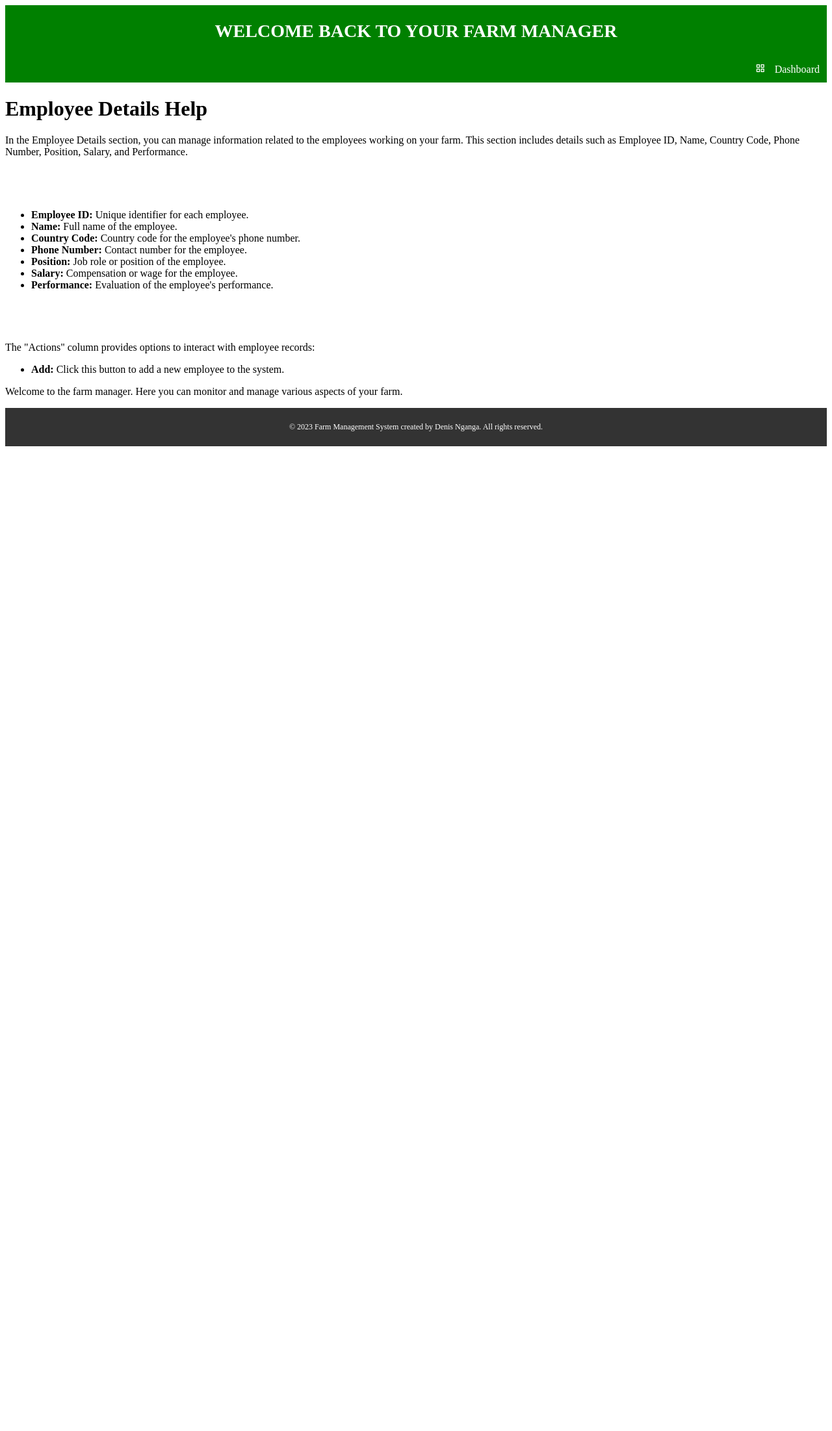
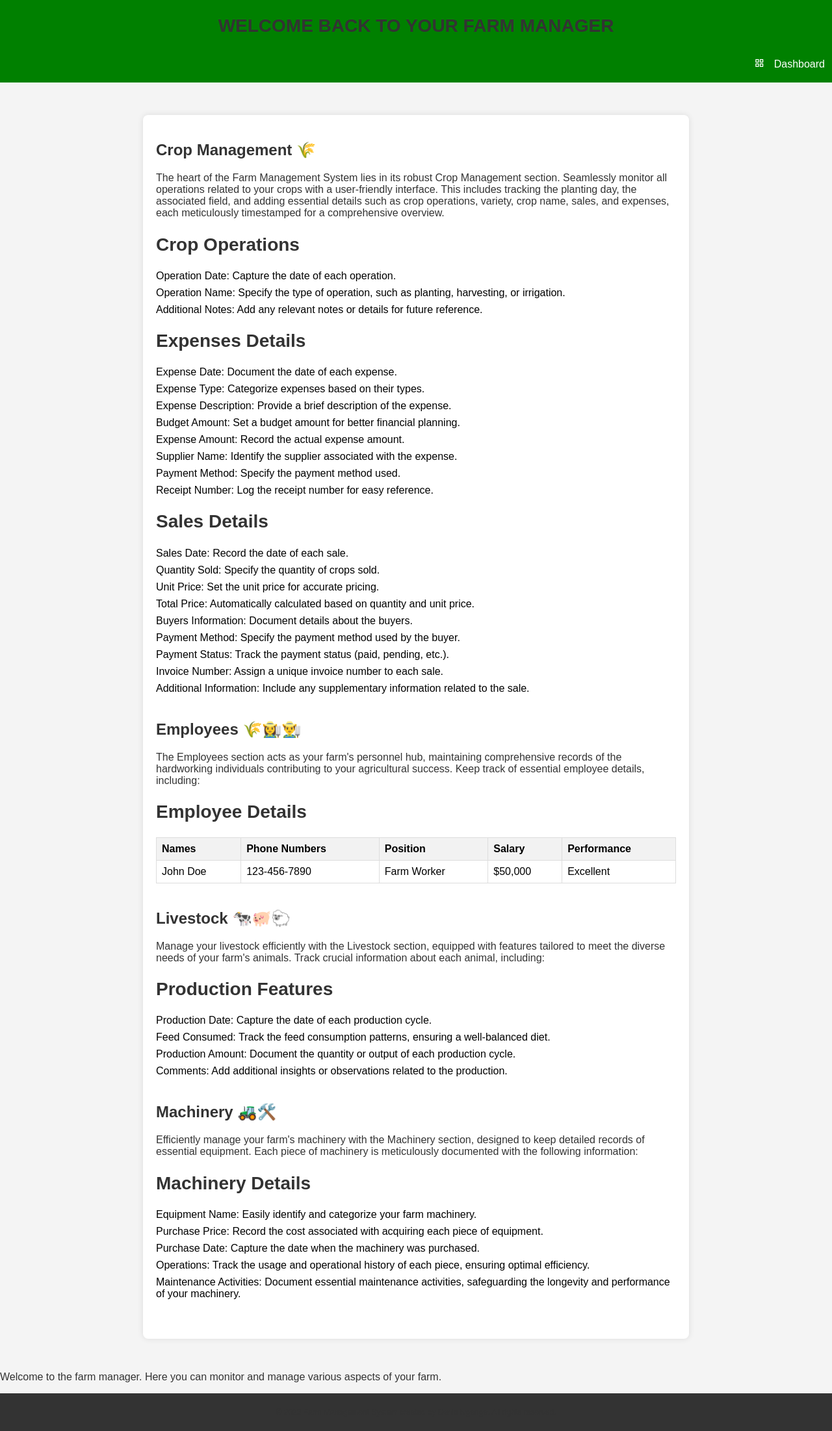
Before and after one commit to Denisganga/Farm_Management_System, a Django app: page /help/ in a window 1280 px wide. Shown: the whole page at 65% size. Before the commit the page ends 687 px from the top, so only its background shows below. Run offline with Django 4.2, Linux system fonts and the light colour scheme.

Commit message:
help template

```diff
--- a/homepage/templates/homepage/help.html
+++ b/homepage/templates/homepage/help.html
@@ -1,32 +1,162 @@
 {%extends 'homepage/base.html'%}
 {%block content%}
+<head>
+    <style>
+        body {
+    font-family: 'Arial', sans-serif;
+    background-color: #f4f4f4;
+    margin: 0;
+}
+
+.help-container {
+    max-width: 800px;
+    margin: 50px auto;
+    background-color: #fff;
+    padding: 20px;
+    border-radius: 8px;
+    box-shadow: 0 0 10px rgba(0, 0, 0, 0.1);
+}
+
+h1, h2, p {
+    color: #333;
+}
+
+.feature {
+    margin-bottom: 40px;
+}
+
+.sub-feature {
+    margin-top: 20px;
+}
+
+ul {
+    list-style-type: none;
+    padding: 0;
+}
+
+li {
+    margin-bottom: 8px;
+}
+
+table {
+    width: 100%;
+    border-collapse: collapse;
+    margin-top: 20px;
+}
+
+th, td {
+    border: 1px solid #ddd;
+    padding: 8px;
+    text-align: left;
+}
+
+th {
+    background-color: #f2f2f2;
+}
+
+    </style>
+</head>
 <body>
     <div class="help-container">
-        <h1>Employee Details Help</h1>
+        <section class="feature">
+            <h1>Crop Management 🌾</h1>
+            <p>The heart of the Farm Management System lies in its robust Crop Management section. Seamlessly monitor all operations related to your crops with a user-friendly interface. This includes tracking the planting day, the associated field, and adding essential details such as crop operations, variety, crop name, sales, and expenses, each meticulously timestamped for a comprehensive overview.</p>
 
-        <p>
-            In the Employee Details section, you can manage information related to the employees working on your farm.
-            This section includes details such as Employee ID, Name, Country Code, Phone Number, Position, Salary, and Performance.
-        </p>
+            <article class="sub-feature">
+                <h2>Crop Operations</h2>
+                <ul>
+                    <li>Operation Date: Capture the date of each operation.</li>
+                    <li>Operation Name: Specify the type of operation, such as planting, harvesting, or irrigation.</li>
+                    <li>Additional Notes: Add any relevant notes or details for future reference.</li>
+                </ul>
+            </article>
 
-        <h2>Fields Explanation:</h2>
-        <ul>
-            <li><strong>Employee ID:</strong> Unique identifier for each employee.</li>
-            <li><strong>Name:</strong> Full name of the employee.</li>
-            <li><strong>Country Code:</strong> Country code for the employee's phone number.</li>
-            <li><strong>Phone Number:</strong> Contact number for the employee.</li>
-            <li><strong>Position:</strong> Job role or position of the employee.</li>
-            <li><strong>Salary:</strong> Compensation or wage for the employee.</li>
-            <li><strong>Performance:</strong> Evaluation of the employee's performance.</li>
-        </ul>
+            <article class="sub-feature">
+                <h2>Expenses Details</h2>
+                <ul>
+                    <li>Expense Date: Document the date of each expense.</li>
+                    <li>Expense Type: Categorize expenses based on their types.</li>
+                    <li>Expense Description: Provide a brief description of the expense.</li>
+                    <li>Budget Amount: Set a budget amount for better financial planning.</li>
+                    <li>Expense Amount: Record the actual expense amount.</li>
+                    <li>Supplier Name: Identify the supplier associated with the expense.</li>
+                    <li>Payment Method: Specify the payment method used.</li>
+                    <li>Receipt Number: Log the receipt number for easy reference.</li>
+                </ul>
+            </article>
 
-        <h2>Actions:</h2>
-        <p>
-            The "Actions" column provides options to interact with employee records:
-            <ul>
-                <li><strong>Add:</strong> Click this button to add a new employee to the system.</li>
-                <!-- You can add more actions as needed -->
-            </ul>
-        </p>
-        </body>
+            <article class="sub-feature">
+                <h2>Sales Details</h2>
+                <ul>
+                    <li>Sales Date: Record the date of each sale.</li>
+                    <li>Quantity Sold: Specify the quantity of crops sold.</li>
+                    <li>Unit Price: Set the unit price for accurate pricing.</li>
+                    <li>Total Price: Automatically calculated based on quantity and unit price.</li>
+                    <li>Buyers Information: Document details about the buyers.</li>
+                    <li>Payment Method: Specify the payment method used by the buyer.</li>
+                    <li>Payment Status: Track the payment status (paid, pending, etc.).</li>
+                    <li>Invoice Number: Assign a unique invoice number to each sale.</li>
+                    <li>Additional Information: Include any supplementary information related to the sale.</li>
+                </ul>
+            </article>
+        </section>
+
+        <section class="feature">
+            <h1>Employees 🌾👩‍🌾👨‍🌾</h1>
+            <p>The Employees section acts as your farm's personnel hub, maintaining comprehensive records of the hardworking individuals contributing to your agricultural success. Keep track of essential employee details, including:</p>
+
+            <article class="sub-feature">
+                <h2>Employee Details</h2>
+                <table>
+                    <tr>
+                        <th>Names</th>
+                        <th>Phone Numbers</th>
+                        <th>Position</th>
+                        <th>Salary</th>
+                        <th>Performance</th>
+                    </tr>
+                    <tr>
+                        <td>John Doe</td>
+                        <td>123-456-7890</td>
+                        <td>Farm Worker</td>
+                        <td>$50,000</td>
+                        <td>Excellent</td>
+                    </tr>
+                    <!-- Add more employee details as needed -->
+                </table>
+            </article>
+        </section>
+
+        <section class="feature">
+            <h1>Livestock 🐄🐖🐑</h1>
+            <p>Manage your livestock efficiently with the Livestock section, equipped with features tailored to meet the diverse needs of your farm's animals. Track crucial information about each animal, including:</p>
+
+            <article class="sub-feature">
+                <h2>Production Features</h2>
+                <ul>
+                    <li>Production Date: Capture the date of each production cycle.</li>
+                    <li>Feed Consumed: Track the feed consumption patterns, ensuring a well-balanced diet.</li>
+                    <li>Production Amount: Document the quantity or output of each production cycle.</li>
+                    <li>Comments: Add additional insights or observations related to the production.</li>
+                </ul>
+            </article>
+        </section>
+
+        <section class="feature">
+            <h1>Machinery 🚜🛠️</h1>
+            <p>Efficiently manage your farm's machinery with the Machinery section, designed to keep detailed records of essential equipment. Each piece of machinery is meticulously documented with the following information:</p>
+
+            <article class="sub-feature">
+                <h2>Machinery Details</h2>
+                <ul>
+                    <li>Equipment Name: Easily identify and categorize your farm machinery.</li>
+                    <li>Purchase Price: Record the cost associated with acquiring each piece of equipment.</li>
+                    <li>Purchase Date: Capture the date when the machinery was purchased.</li>
+                    <li>Operations: Track the usage and operational history of each piece, ensuring optimal efficiency.</li>
+                    <li>Maintenance Activities: Document essential maintenance activities, safeguarding the longevity and performance of your machinery.</li>
+                </ul>
+            </article>
+        </section>
+    </div>
+</body>
 {%endblock%}
--- a/homepage/templates/homepage/home.html
+++ b/homepage/templates/homepage/home.html
@@ -386,7 +386,7 @@
           <span class="tooltip">Machinery Reports</span>
         </li>
         <li>
-          <a href="#">
+          <a href="{% url 'homepage:help' %}">
             <i class="bx bx-heart"></i>
             <span class="links_name">Help</span>
           </a>
```
